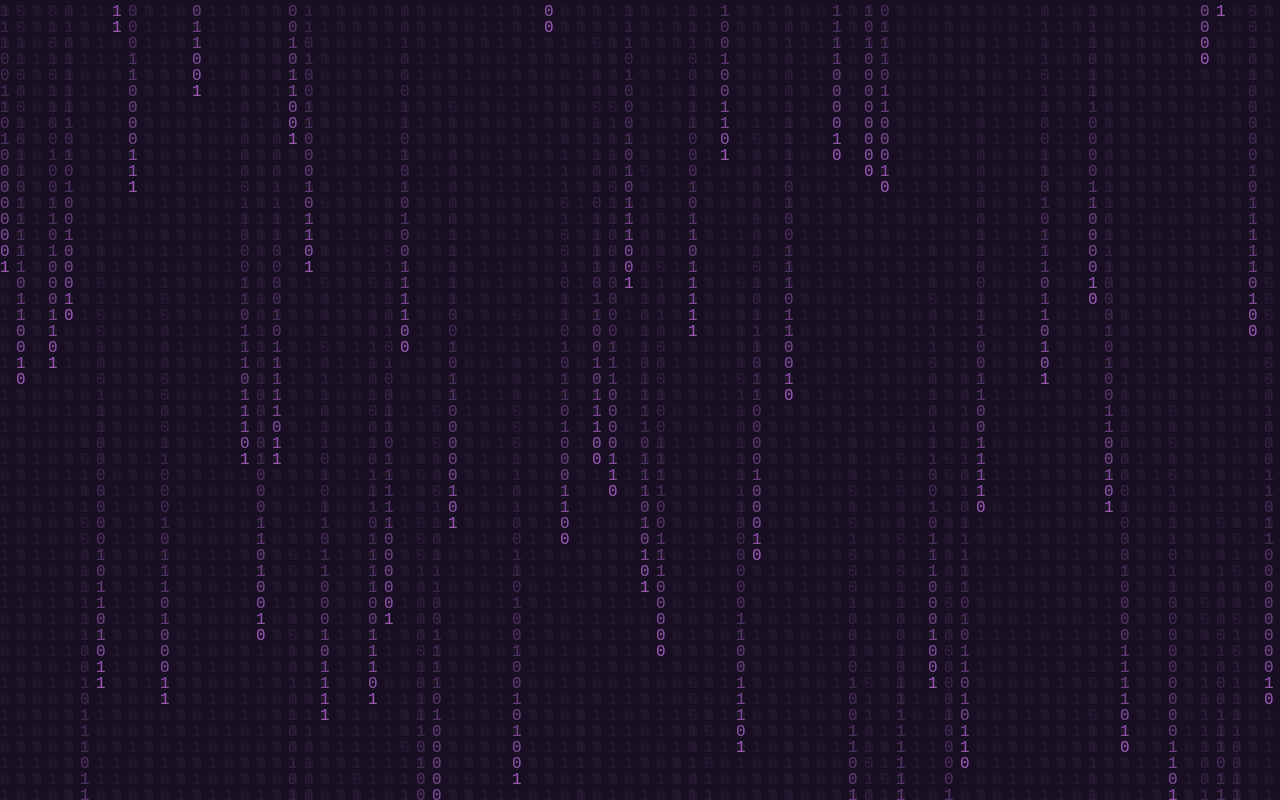
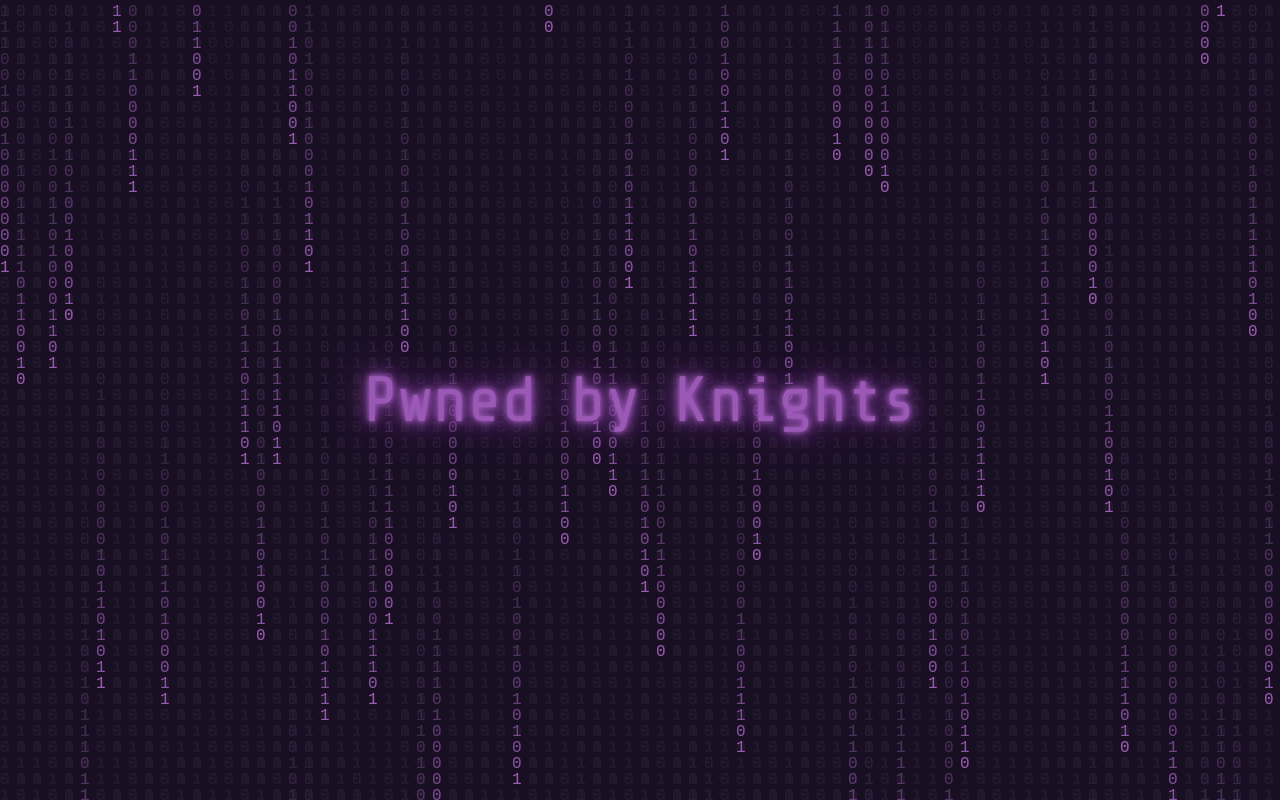
Before and after one commit to Pwned-by-Knights/Pwned-by-Knights.github.io, a plain HTML site: page index.html in a window 1280 px wide. Drawn offline with nearby package versions, Linux system fonts and the light colour scheme.

Commit message:
Update index.html

```diff
--- a/index.html
+++ b/index.html
@@ -4,19 +4,57 @@
   <meta charset="UTF-8" />
   <meta name="viewport" content="width=device-width, initial-scale=1.0"/>
   <title>Pwned by Knights</title>
+  <link href="https://fonts.googleapis.com/css2?family=Share+Tech+Mono&display=swap" rel="stylesheet">
   <style>
     body {
       margin: 0;
       background: black;
       overflow: hidden;
+      font-family: 'Share Tech Mono', monospace;
     }
+
     canvas {
       display: block;
+      position: fixed;
+      top: 0;
+      left: 0;
+      z-index: 0;
+    }
+
+    .title {
+      position: absolute;
+      top: 50%;
+      left: 50%;
+      transform: translate(-50%, -50%);
+      color: #9b59b6 ;
+      font-size: 4rem;
+      text-align: center;
+      z-index: 1;
+      text-shadow:
+        0 0 5px #9b59b6,
+        0 0 10px #9b59b6,
+        0 0 20px #8e44ad,
+        0 0 40px #8e44ad;
+      user-select: none;
+      animation: flicker 2s infinite;
+    }
+
+    @keyframes flicker {
+      0%, 19%, 21%, 23%, 25%, 54%, 56%, 100% {
+        opacity: 1;
+      }
+      20%, 22%, 24%, 55% {
+        opacity: 0.3;
+      }
     }
   </style>
 </head>
 <body>
   <canvas id="matrix"></canvas>
+
+  <div class="title">
+    Pwned by Knights
+  </div>
 
   <script>
     const canvas = document.getElementById("matrix");
@@ -36,7 +74,7 @@
       ctx.fillStyle = "rgba(30, 26, 43, 0.1)";
       ctx.fillRect(0, 0, canvas.width, canvas.height);
 
-      ctx.fillStyle = "#9b59b6";
+      ctx.fillStyle = "#9b59b6"; // purple matrix
       ctx.font = fontSize + "px monospace";
 
       for (let i = 0; i < drops.length; i++) {
```
